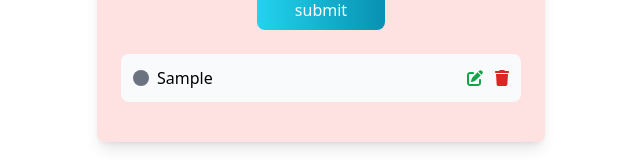
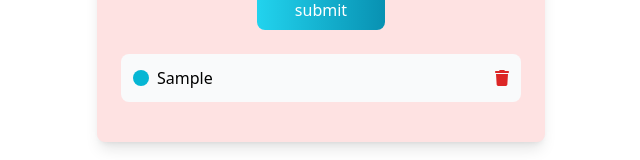
Before and after one commit to btissam19/todoappredux, a React (Create React App) app: page / in a window 1280 px wide. Both pictures are taken after typing "Sample" into the empty fields and a click on the button "submit". Shown: the part 423-583 px from the top of the page, without its empty margins (319-959 px from the left). Built offline with nearby package versions, Linux system fonts and the light colour scheme.

Commit message:
last changes

```diff
--- a/src/components/TodoList.js
+++ b/src/components/TodoList.js
@@ -1,7 +1,7 @@
 import React from 'react';
 import { useSelector } from 'react-redux';
 import { FontAwesomeIcon } from '@fortawesome/react-fontawesome';
-import { faEdit, faTrash, faCircle } from '@fortawesome/free-solid-svg-icons';
+import {  faTrash, faCircle } from '@fortawesome/free-solid-svg-icons';
 import { removeTodo } from '../features/todoSlice';
 import { useDispatch } from 'react-redux';
 
@@ -14,11 +14,10 @@ const TodoList = () => {
       {todos.map((task) => (
         <li key={task.id} className="flex justify-between items-center mb-4 bg-gray-50 p-3 rounded-lg">
           <div className="flex items-center">
-            <FontAwesomeIcon icon={faCircle} className="text-gray-500" />
+            <FontAwesomeIcon icon={faCircle} className="text-cyan-500" />
             <h5 className="ml-2 text-dark">{task.text}</h5>
           </div>
           <div className="task-links flex items-center gap-3">
-            <FontAwesomeIcon icon={faEdit} className="text-green-600" />
             <button type="button" onClick={()=>{dispatch(removeTodo(task.id))}} className="delete-btn text-red-600">
               <FontAwesomeIcon icon={faTrash} />
             </button>
```
